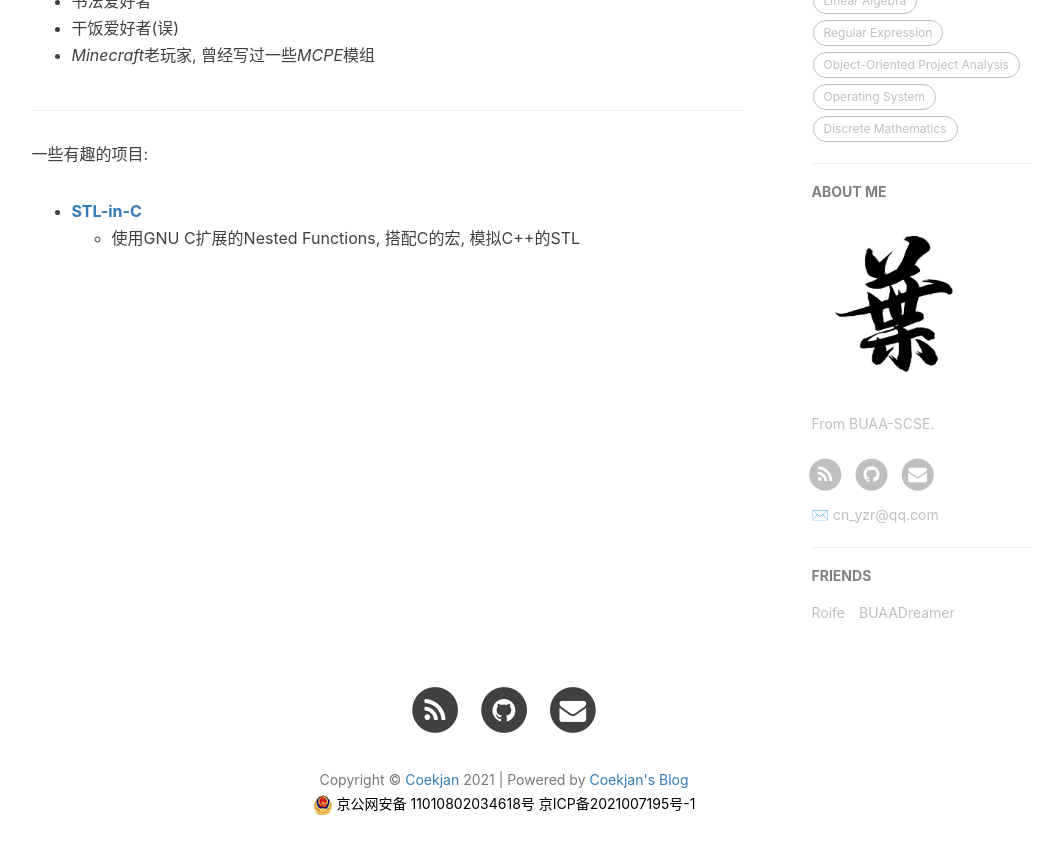
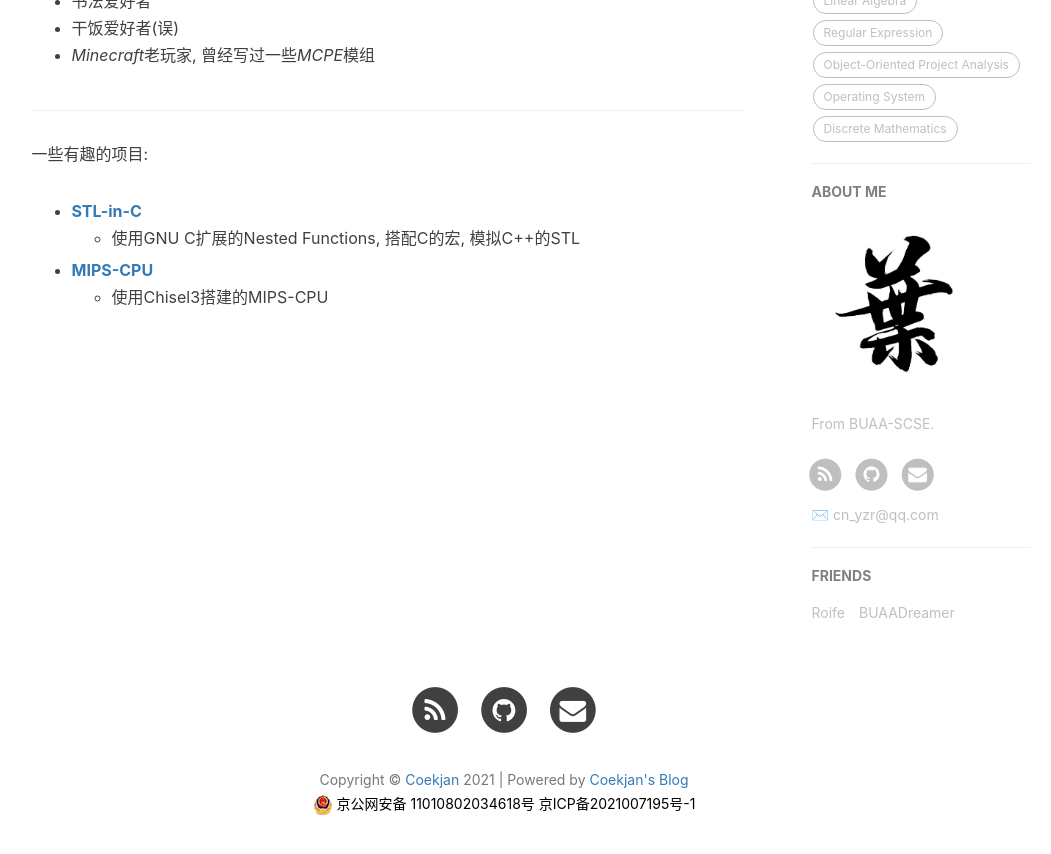
Before and after one commit to Coekjan/coekjan.github.io, a Jekyll site: the page built from 3-about.html, in a window 1280 px wide and 900 px high, scrolled down 651 px. Shown: the top 854 px of the window, without its empty margins (136-1187 px from the left). Built offline with Jekyll 4.4.1, drawn with Linux system fonts in a browser that asks for light colours; nearby versions of some CDN libraries; comment, search, counter and statistics services are not loaded.

Commit message:
Update about & resources

```diff
--- a/_includes/about/zh.md
+++ b/_includes/about/zh.md
@@ -14,3 +14,5 @@
 一些有趣的项目:
 * **[STL-in-C](https://github.com/Coekjan/STL-in-C)**
   * 使用GNU C扩展的Nested Functions, 搭配C的宏, 模拟C++的STL
+* **[MIPS-CPU](https://github.com/Coekjan/MIPS-CPU)**
+  * 使用Chisel3搭建的MIPS-CPU
```
Also changed, not shown: _includes/resources/zh.md (+1 -0 lines).
